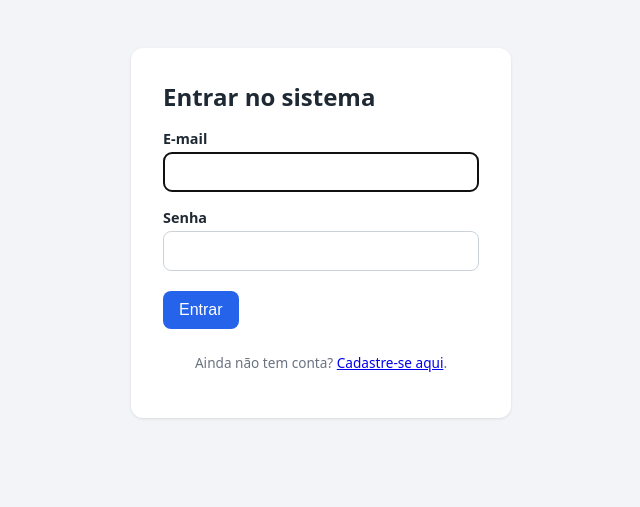
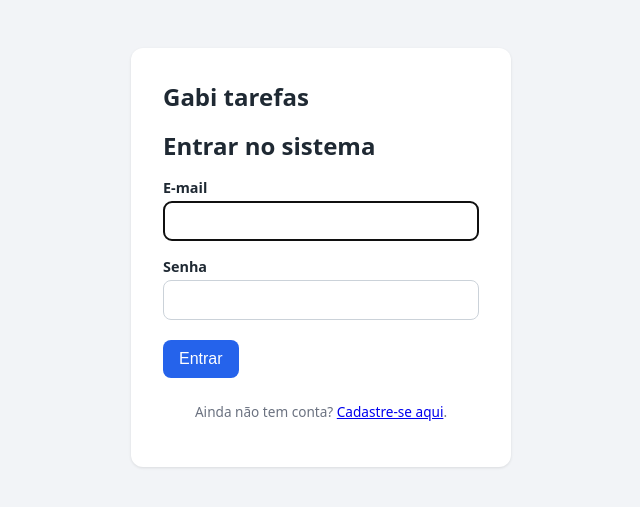
Before and after one commit to gabrielibarbieri-dev/tarefas-php, a PHP site: page /login.php in a window 1280 px wide. Shown: the top 507 px of the page, without its empty margins (319-959 px from the left). Run offline with PHP 8.4, Linux system fonts and the light colour scheme.

Commit message:
login modificado

```diff
--- a/login.php
+++ b/login.php
@@ -44,6 +44,7 @@ if ($_SERVER['REQUEST_METHOD'] === 'POST') {
 </head>
 <body>
     <div class="container container-estreito">
+        <h1>Gabi tarefas</h1>
         <h1>Entrar no sistema</h1>
 
         <?php if ($erro): ?>
```
